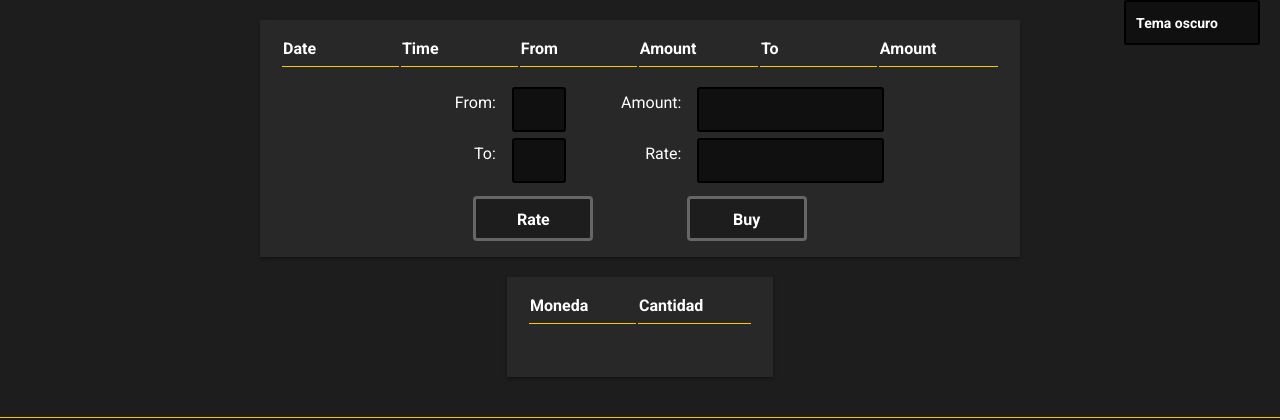
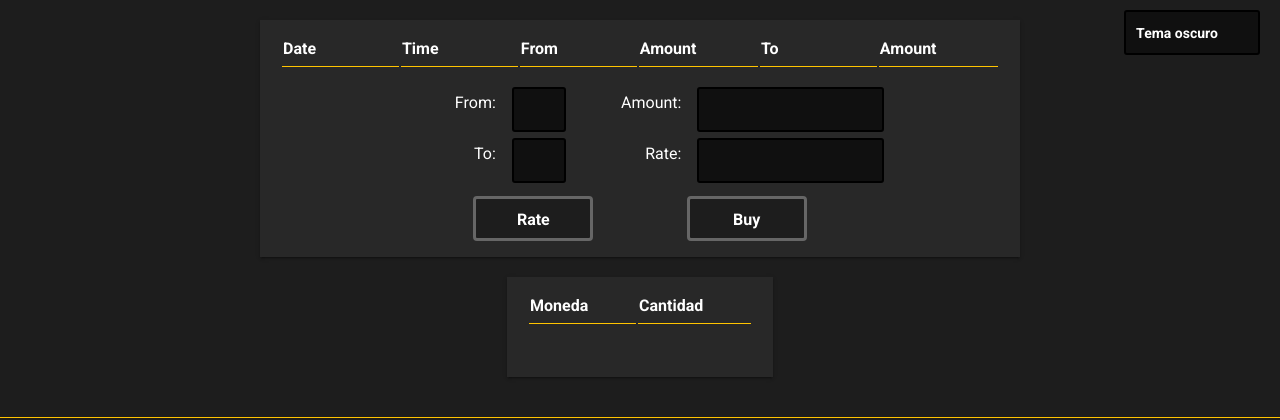
Before and after one commit to datadiego/KeepCoding_Flask_JS_Coinapp, a Flask app: page / in a window 1280 px wide. Shown: the part 50-470 px from the top of the page. Run offline with Flask 2, Linux system fonts and the light colour scheme; data that the repository does not hold is empty.

Commit message:
update: 👍selector de tema situado correctamente

```diff
--- a/crypto_app/static/css/styles-night.css
+++ b/crypto_app/static/css/styles-night.css
@@ -72,6 +72,8 @@ background:#101010;
 select#selector-tema{
   float: right;
   margin-right: 20px;
+  margin-top: 10px;
+  text-align: right;
 }
 
 #mensajes-error{
@@ -84,6 +86,7 @@ select#selector-tema{
   width:35%;
   margin-left: auto;
   margin-right: auto;
+
 }
 
 
```
